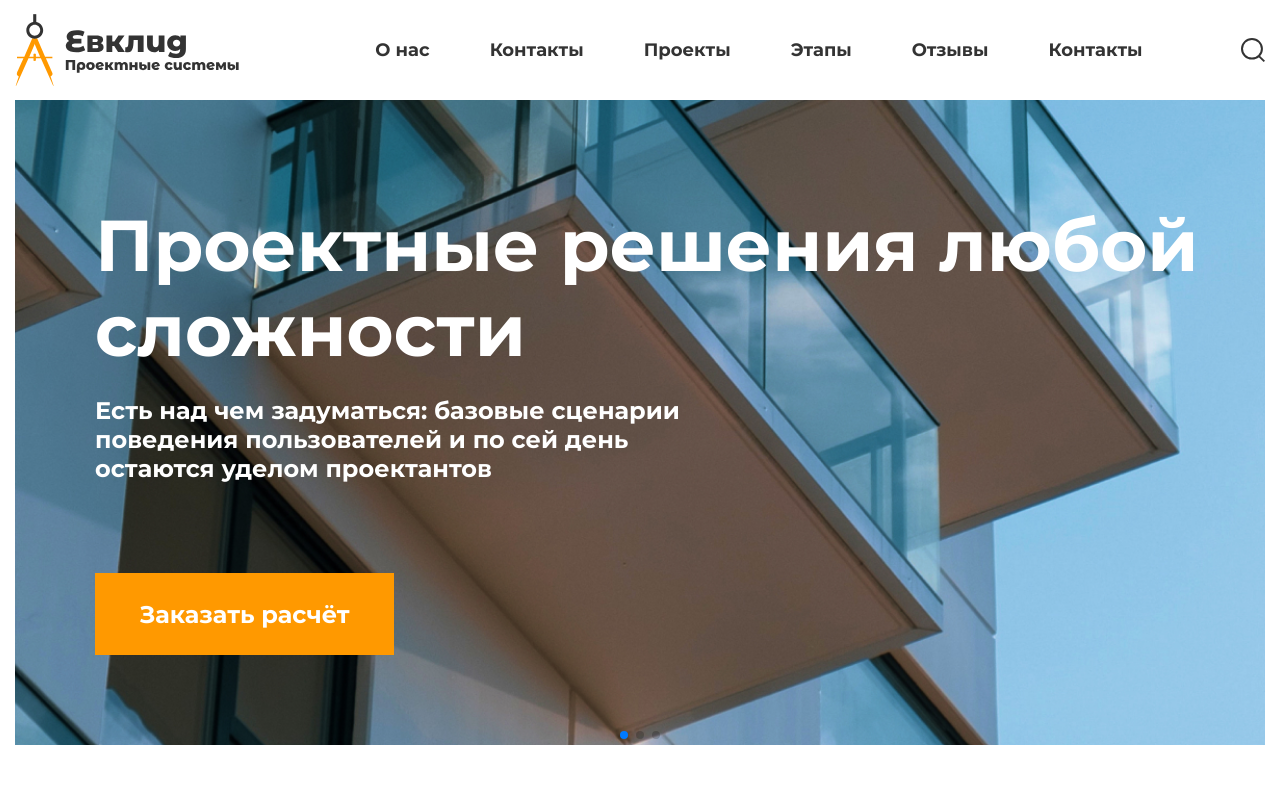
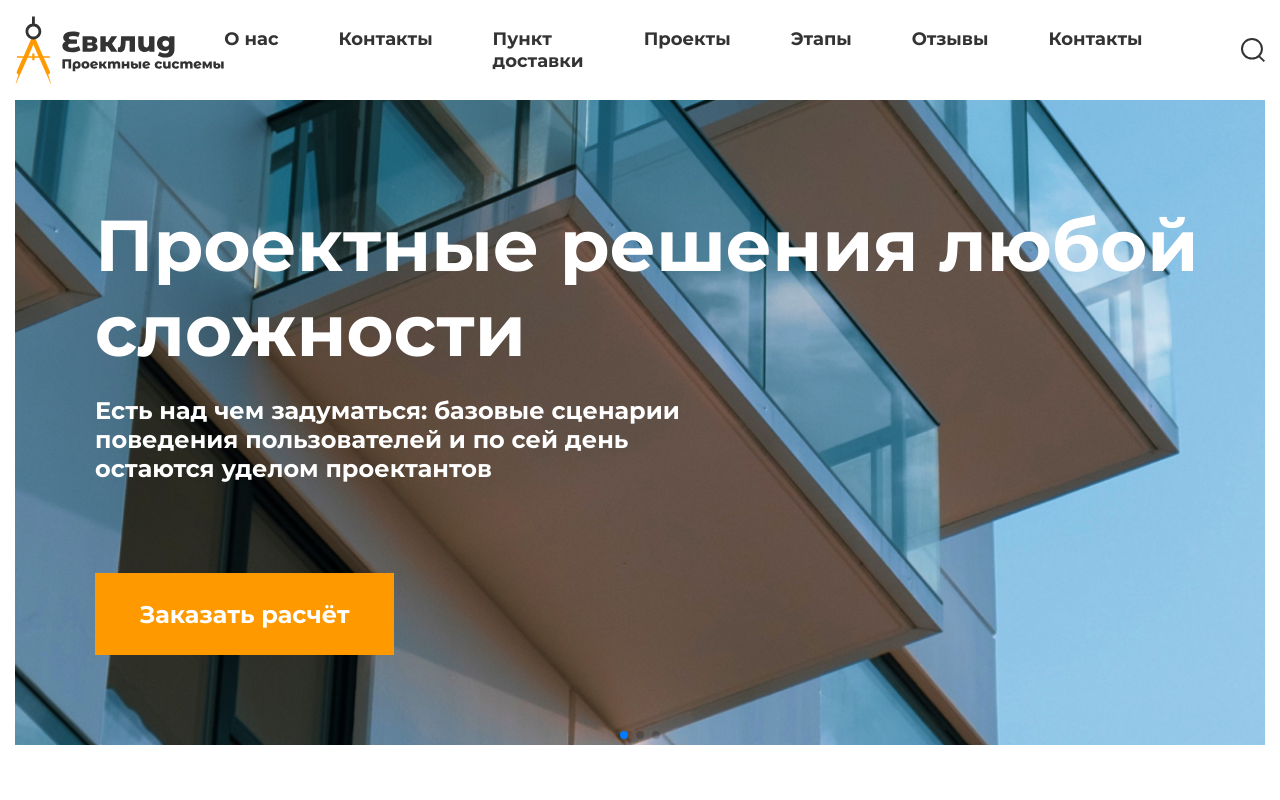
Before and after one commit to gaykakuznetsova/special-app, a plain HTML site: page special-app/index.html in a window 1280 px wide. Shown: the top 800 px of the page. Drawn offline with nearby package versions, Linux system fonts and the light colour scheme; grey boxes are pictures that could not be loaded; files whose address does not match are found by name.

Commit message:
new more link

```diff
--- a/special-app/index.html
+++ b/special-app/index.html
@@ -37,6 +37,11 @@
                    Контакты
                   </a>
                    </li>
+                   <li>
+                    <a href="#" class="header__link">
+                   Пункт доставки
+                    </a>
+                     </li>
                 <li>
                 <a href="#" class="header__link">
                     Проекты
```
